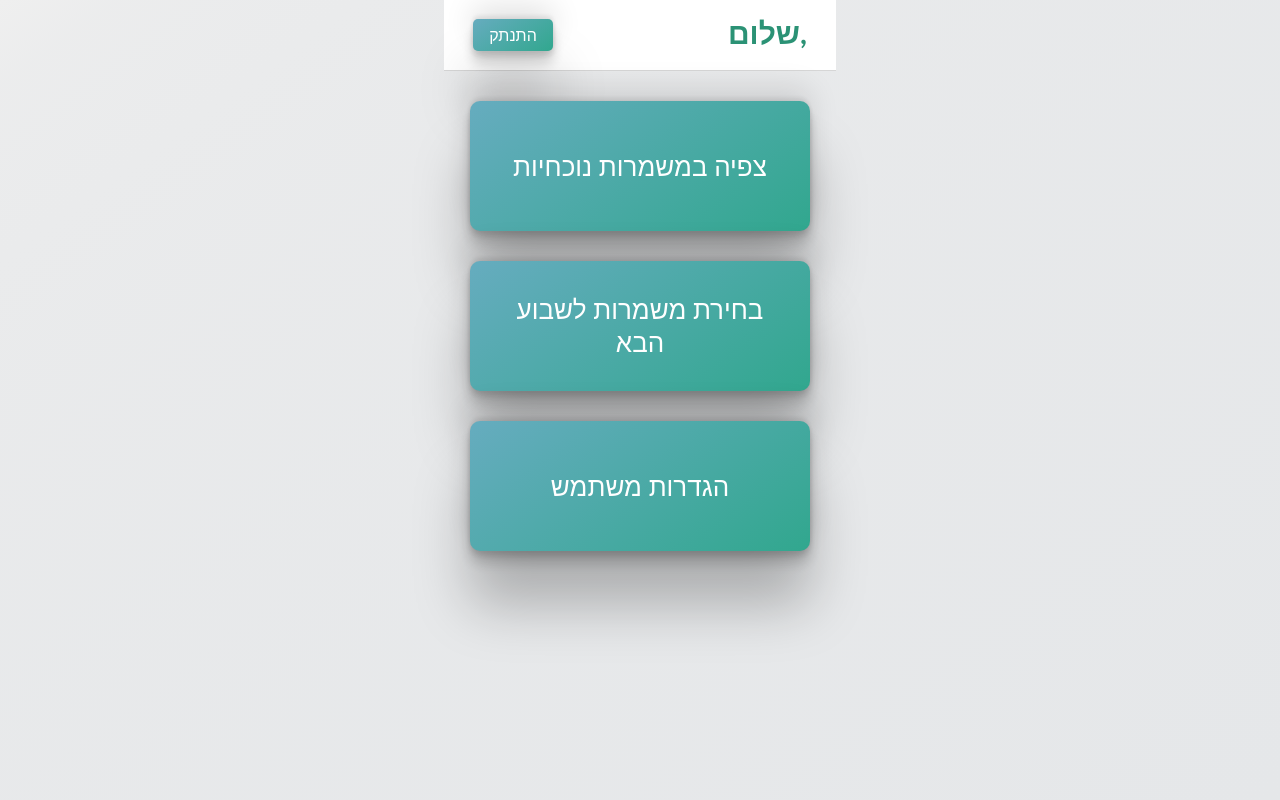
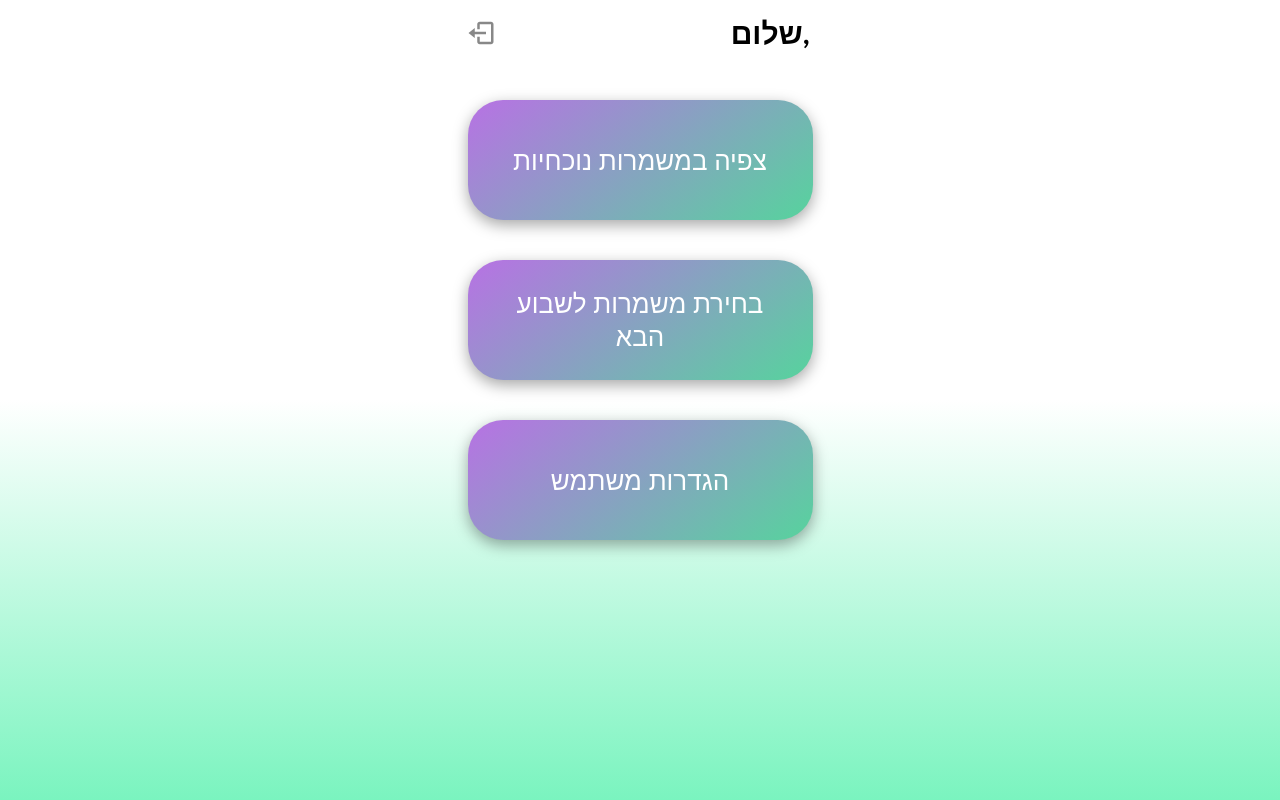
Before and after one commit to PoratEyal/Shift-Planner, a React (Create React App) app in the folder frontend/: page /HomePage in a window 1280 px wide. Built offline with nearby package versions, Linux system fonts and the light colour scheme; sample sign-in values are in the browser's storage.

Commit message:
עיעיע

```diff
--- a/frontend/src/components/manegerComponents/ManagerHomePage.js
+++ b/frontend/src/components/manegerComponents/ManagerHomePage.js
@@ -2,6 +2,7 @@ import styles from '../manegerComponents/maneger_home_page.module.css'
 import React, { useEffect, useState } from 'react'
 import { Link, Outlet} from 'react-router-dom';
 import { useNavigate } from 'react-router-dom';
+import { BiLogOut } from "react-icons/bi";
 
 const ManagerHomePage = () => {
     const navigate = useNavigate();
@@ -21,9 +22,8 @@ const ManagerHomePage = () => {
 
 
     return <div className={styles.all}>
-
         <div className={styles.upperContainer}>
-            <Link to="/"><button className={styles.signout} onClick={() => {localStorage.clear()}}>התנתק</button></Link>
+            <Link to="/"><button className={styles.signout} onClick={() => {localStorage.clear()}}><BiLogOut></BiLogOut></button></Link>
             <h1 className={styles.h1}>שלום, {fullname}</h1>
         </div>
 
--- a/frontend/src/components/manegerComponents/maneger_home_page.module.css
+++ b/frontend/src/components/manegerComponents/maneger_home_page.module.css
@@ -10,8 +10,7 @@
   flex-direction: row;
   justify-content: space-between;
   align-items: center;
-  background-color: rgb(255, 255, 255);
-  border-bottom: 1.5px solid rgb(214, 214, 214);
+  /* border-bottom: 1.5px solid rgb(214, 214, 214); */
   padding: 9px;
   margin-top: 0px;
   width: 110%;
@@ -20,6 +19,7 @@
 
 .h1{
   color: #2b9275;
+  color: black;
   margin-top: 5px;
   margin-right: 20px;
   margin-bottom: 10px;
@@ -28,23 +28,16 @@
 }
 
 .signout{
-  margin: 6px;
-  font-family: 'Gill Sans', 'Gill Sans MT', Calibri, 'Trebuchet MS', sans-serif;
-  font-size: 16px;
-  border-radius: 5px;
-  width: 80px;
-  padding: 6px;
-  color: white;
-  background-image: linear-gradient(144deg,#66acbf,#31a78e);
-  box-shadow: rgba(0, 0, 0, 0.25) 0px 54px 55px, rgba(0, 0, 0, 0.12) 0px -12px 30px, rgba(0, 0, 0, 0.12) 0px 4px 6px, rgba(0, 0, 0, 0.17) 0px 12px 13px, rgba(0, 0, 0, 0.09) 0px -3px 5px;
-  backdrop-filter: blur(5px);
-  -webkit-backdrop-filter: blur(5px);
-  transition: 0.3s;
+  font-size: 30px;
+  background-color: white;
   border: none;
-  margin-left: 20px;
+  margin-top: 3px;
+  margin-left: 10px;
+  color: #888888;
 }
 .signout:hover{
   cursor: pointer;
+  color: black;
   transform: scale(1.02);
 }
 
@@ -63,18 +56,19 @@
   font-family: 'Gill Sans', 'Gill Sans MT', Calibri, 'Trebuchet MS', sans-serif;
   font-size: 26px;
   padding: 25px;
-  height: 130px;
-  border-radius: 20px;
-  background-image: linear-gradient(144deg,#66acbf,#31a78e);
+  height: 120px;
+  background-image: linear-gradient(144deg,#a84de1c6,#2dcc87c9);
   color: white;
   border-radius: 10px;
-  box-shadow: rgba(0, 0, 0, 0.25) 0px 54px 55px, rgba(0, 0, 0, 0.12) 0px -12px 30px, rgba(0, 0, 0, 0.12) 0px 4px 6px, rgba(0, 0, 0, 0.17) 0px 12px 13px, rgba(0, 0, 0, 0.09) 0px -3px 5px;
+  /* box-shadow: rgba(0, 0, 0, 0.25) 0px 54px 55px, rgba(0, 0, 0, 0.12) 0px -12px 30px, rgba(0, 0, 0, 0.12) 0px 4px 6px, rgba(0, 0, 0, 0.17) 0px 12px 13px, rgba(0, 0, 0, 0.09) 0px -3px 5px; */
+  box-shadow: rgba(0, 0, 0, 0.35) 0px 5px 15px;
   backdrop-filter: blur(5px);
   -webkit-backdrop-filter: blur(5px);
   border: none;
-  width: 340px;
+  width: 345px;
   transition: 0.3s;
-  margin-bottom: 30px;
+  margin-bottom: 40px;
+  border-radius: 35px;
 }
 .btn:hover{
   cursor: pointer;
--- a/frontend/src/components/publics/login.module.css
+++ b/frontend/src/components/publics/login.module.css
@@ -35,7 +35,7 @@ body {
     font-weight: bold;
     margin-top: 5px;
     margin-bottom: 40px;
-    color: #1c836d;
+    color: #14935c;
   }
 
   /* buttons - - - - - - - - - - - - - - - - - - - - - - - - - - - - - */
@@ -61,7 +61,7 @@ body {
   transition: all .6s ease;
   width: 400px;
   justify-content: center;
-  background-image: linear-gradient(144deg,#66acbf,#31a78e);
+  background-image: linear-gradient(144deg,#b679e5,#2dcc87);
   }
   .btn:hover {
   transform: scale(1.02);
--- a/frontend/src/components/workersComponents/UserHomePage.js
+++ b/frontend/src/components/workersComponents/UserHomePage.js
@@ -1,6 +1,7 @@
 import styles from '../manegerComponents/maneger_home_page.module.css'
 import React, { useEffect, useState } from 'react'
 import { Link, Outlet, useNavigate } from 'react-router-dom';
+import { BiLogOut } from "react-icons/bi";
 
 const UserHomePage = () => {
     const navigate = useNavigate();
@@ -20,7 +21,7 @@ const UserHomePage = () => {
     return <div className={styles.all}>
 
         <div className={styles.upperContainer}>
-            <Link to="/"><button className={styles.signout} onClick={() => {localStorage.clear()}}>התנתק</button></Link>
+            <Link to="/"><button className={styles.signout} onClick={() => {localStorage.clear()}}><BiLogOut></BiLogOut></button></Link>
             <h1 className={styles.h1}>שלום, {fullName}</h1>
         </div>
 
--- a/frontend/src/index.css
+++ b/frontend/src/index.css
@@ -1,6 +1,7 @@
 body {
-    background-color: rgb(235, 235, 235);
-    background-image: linear-gradient(144deg,#efefef,  15%,#e5e7e9);
+    background-color: rgb(255, 255, 255);
+    /* background-image: linear-gradient(144deg,#efefef,  15%,#e5e7e9); */
+    background: linear-gradient(rgb(255, 255, 255) 50%, rgb(122, 244, 191));
     background-attachment: fixed;
     display: flex;
     flex-direction: column;
--- a/package.json
+++ b/package.json
@@ -25,6 +25,7 @@
     "node-schedule": "^2.1.1",
     "react": "^18.2.0",
     "react-dom": "^18.2.0",
+    "react-icons": "^4.10.1",
     "react-router-dom": "^6.14.0"
   }
 }
```
Also changed, not shown: 1 other file (tests, documents, lock files or other folders).
